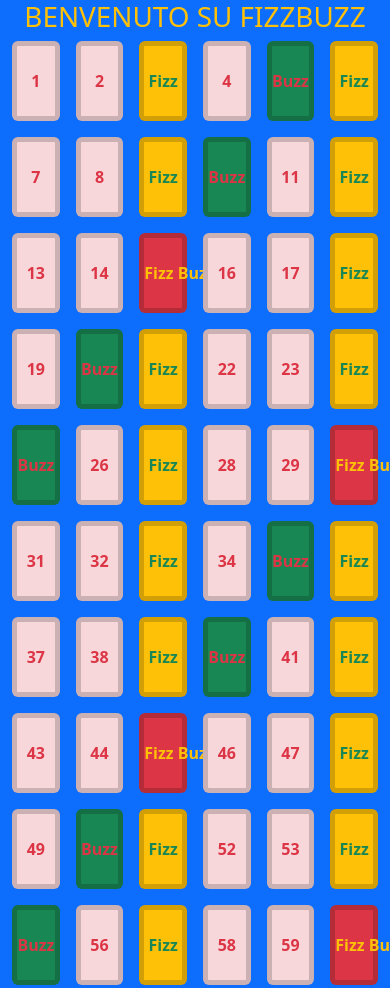
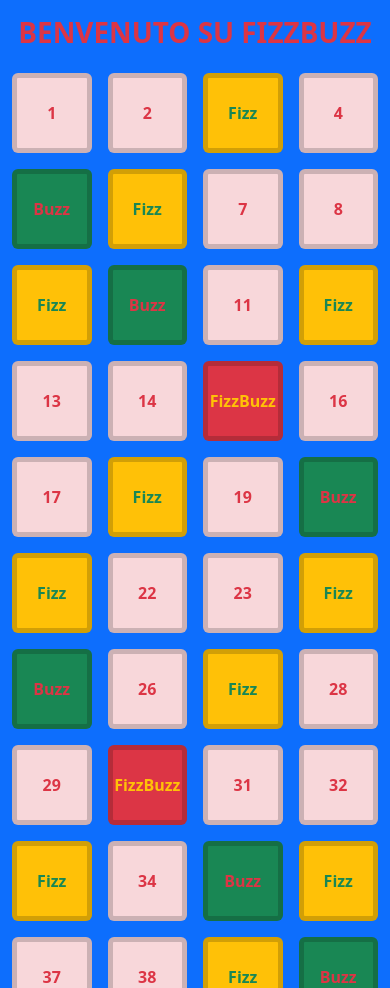
Before and after one commit to giacomomarongiu/js-fizzbuzz, a plain HTML site: page index.html in a window 390 px wide. Shown: the top 988 px of the page. Drawn offline with nearby package versions, Linux system fonts and the light colour scheme.

Commit message:
make it responsive - fix little thighs - code cleaned - add commets

```diff
--- a/assets/css/style.css
+++ b/assets/css/style.css
@@ -1,10 +1,7 @@
 
 .my_wh{
-
-max-height: 80px;
-
     line-height: 70px;
-    font-weight: 900;
-    font-size: medium;
+    font-weight: 800;
     text-wrap: nowrap;
+    aspect-ratio: 1/1;
 }
--- a/assets/js/main.js
+++ b/assets/js/main.js
@@ -3,10 +3,10 @@ console.log("Ciao, il tuo js è ben collegato");
 
 // BONUS 1 - Inizializzo due variabili per gli elementi del DOM
 const main = document.createElement('main');
-const container = document.createElement ('div');
-const row = document.createElement ('div');
-const col = document.createElement ('div');
-const my_title = document.createElement ('h1');
+const container = document.createElement('div');
+const row = document.createElement('div');
+const col = document.createElement('div');
+const my_title = document.createElement('h1');
 
 // BONUS 1 - Aggiungo gli elementi al DOM
 document.body.append(main);
@@ -15,38 +15,45 @@ main.append(container);
 container.append(row);
 
 // BONUS 1 - Assegno la classe container
+// Bonus 2 - Aseegno diverse classi agli elementi per ottenere stile
 container.classList.add('container');
-row.classList.add('row');
-row.classList.add('g-3');
-my_title.classList.add('text-warning');
+row.classList.add('row', 'g-3');
+my_title.classList.add('text-danger', 'fw-bold', 'py-3');
+//BONUS 2 - Scrivo il titolo attraverso una stringa
 my_title.innerHTML = `BENVENUTO SU FIZZBUZZ`;
 
 
 //- Creo un ciclo for che mi permetta di re-iterare il mio codice per 100 volte
 
 for (let i = 1; i <= 100; i++) {
-    //    console.log(i); //- Verifico che lo faccia attraverso il console.log
-    // BONUS 1 - Ogni volta che il ciclo si ripete aggiungo uno span
-        const my_div = document.createElement('div')
-        my_div.classList.add('col-2')
-    //- Faccio si che stampi attraverso l'operatore %
+    // console.log(i); //- Verifico che lo faccia attraverso il console.log
+    // BONUS 1 - Ogni volta che il ciclo si ripete aggiungo un div
+    const my_div = document.createElement('div');
+    // BONUS  2 - Attribuisco al div appena creato la classe col di bootstrap
+    my_div.classList.add('col-3', 'col-md-2');
+    //- Faccio si che stampi il valore che desidero attraverso l'operatore %
     if ((i % 3) == 0 && (i % 5) == 0) {
         console.log("FizzBuzz"); //- Verifico che lo faccia attraverso il console.log
-        my_div.innerHTML = `<div class='card fbzz my_wh bg-danger text-warning border-5'>Fizz Buzz</div> `;
+        //Aggiungo la mia card alla colonna (Volevo cambiare metedo mettendo il div in stringa)
+        my_div.innerHTML = `<div class='card fbzz my_wh bg-danger text-warning border-5'>
+        <span class="">FizzBuzz</span></div> `; //
 
     } else if ((i % 3) == 0) {
         console.log("Fizz"); //- Verifico che lo faccia attraverso il console.log
+        //Aggiungo la mia card alla colonna (Volevo cambiare metedo mettendo il div in stringa)
         my_div.innerHTML = `<div class='card fzz my_wh bg-warning text-success border-5'> Fizz </div>`;
 
     } else if ((i % 5) == 0) {
         console.log("Buzz"); //- Verifico che lo faccia attraverso il console.log
+        //Aggiungo la mia card alla colonna (Volevo cambiare metedo mettendo il div in stringa)
         my_div.innerHTML = `<div class='card bzz my_wh bg-success text-danger border-5'> Buzz </div>`;
 
     } else {
         console.log(i); //- Verifico che lo faccia attraverso il console.log
+        //Aggiungo la mia card alla colonna (Volevo cambiare metedo mettendo il div in stringa)
         my_div.innerHTML = `<div class='card number my_wh bg-danger-subtle border-5 text-danger'> ${i} </div>`;
     }
 
-    row.append(my_div)
+    row.append(my_div) // Aggiungo una nuova colonna alla row
 
 }
--- a/index.html
+++ b/index.html
@@ -1,18 +1,23 @@
 <!DOCTYPE html>
 <html lang="en">
+
 <head>
     <meta charset="UTF-8">
     <meta name="viewport" content="width=device-width, initial-scale=1.0">
     <link rel="stylesheet" href="./assets/css/style.css">
-    <link href="https://cdn.jsdelivr.net/npm/bootstrap@5.3.3/dist/css/bootstrap.min.css" rel="stylesheet" integrity="sha384-QWTKZyjpPEjISv5WaRU9OFeRpok6YctnYmDr5pNlyT2bRjXh0JMhjY6hW+ALEwIH" crossorigin="anonymous">
+    <link href="https://cdn.jsdelivr.net/npm/bootstrap@5.3.3/dist/css/bootstrap.min.css" rel="stylesheet"
+        integrity="sha384-QWTKZyjpPEjISv5WaRU9OFeRpok6YctnYmDr5pNlyT2bRjXh0JMhjY6hW+ALEwIH" crossorigin="anonymous">
 
     <title>Javascript Test</title>
 </head>
+
 <body class="text-center bg-primary">
 
+    <script src="https://cdn.jsdelivr.net/npm/bootstrap@5.3.3/dist/js/bootstrap.bundle.min.js"
+        integrity="sha384-YvpcrYf0tY3lHB60NNkmXc5s9fDVZLESaAA55NDzOxhy9GkcIdslK1eN7N6jIeHz"
+        crossorigin="anonymous"></script>
 
-    <script src="https://cdn.jsdelivr.net/npm/bootstrap@5.3.3/dist/js/bootstrap.bundle.min.js" integrity="sha384-YvpcrYf0tY3lHB60NNkmXc5s9fDVZLESaAA55NDzOxhy9GkcIdslK1eN7N6jIeHz" crossorigin="anonymous"></script>
+    <script src="./assets/js/main.js"></script>
+</body>
 
-<script src="./assets/js/main.js"></script>
-</body>
 </html>
```
Also changed, not shown: 1 other file.
